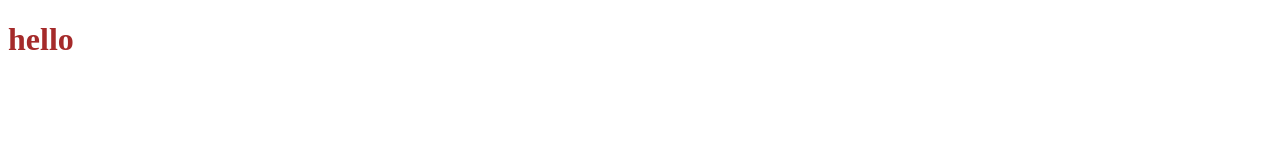
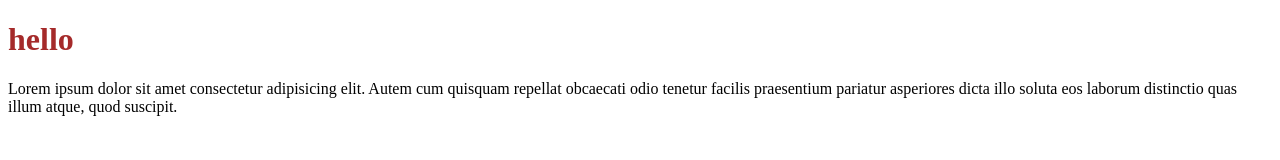
Before and after one commit to Visal-Seang/own-project, a plain HTML site: page index.html in a window 1280 px wide. Drawn offline with Linux system fonts and the light colour scheme.

Commit message:
second update

```diff
--- a/index.html
+++ b/index.html
@@ -7,5 +7,6 @@
 </head>
 <body>
     <h1 style="color: brown;">hello</h1>
+    <p>Lorem ipsum dolor sit amet consectetur adipisicing elit. Autem cum quisquam repellat obcaecati odio tenetur facilis praesentium pariatur asperiores dicta illo soluta eos laborum distinctio quas illum atque, quod suscipit.</p>
 </body>
 </html>
```
